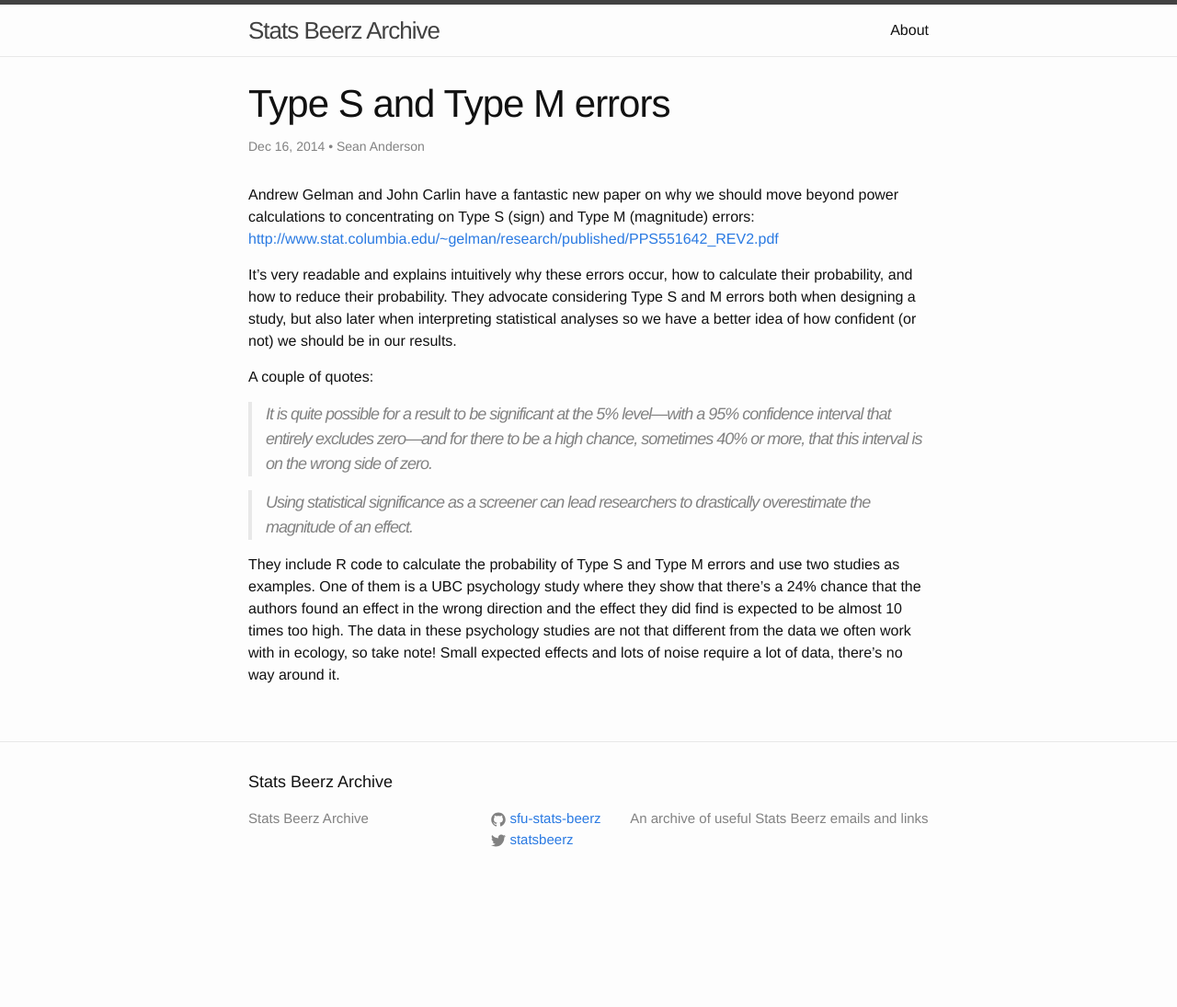
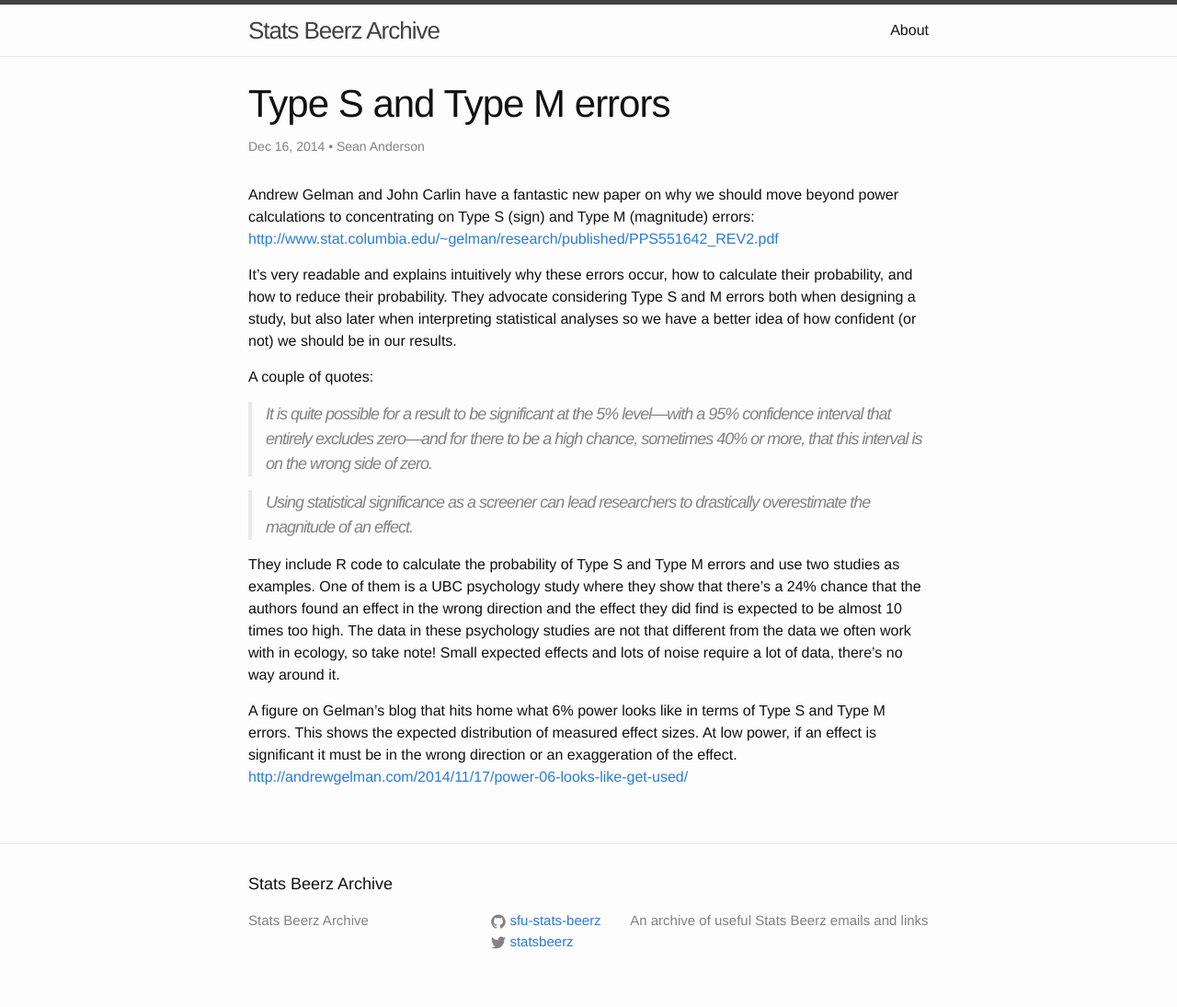
Before and after one commit to sfu-stats-beerz/sfu-stats-beerz.github.io, a Jekyll site: the page built from _posts/2014-12-16-errors.md, in a window 1280 px wide. Shown: the whole page at 92% size. Built offline with Jekyll 4.4.1, drawn with Linux system fonts in a browser that asks for light colours; before the commit the page ends 984 px from its top, so only the background shows below that.

Commit message:
Add to error post

```diff
--- a/_posts/2014-12-16-errors.md
+++ b/_posts/2014-12-16-errors.md
@@ -15,3 +15,6 @@ A couple of quotes:
 > Using statistical significance as a screener can lead researchers to drastically overestimate the magnitude of an effect.
 
 They include R code to calculate the probability of Type S and Type M errors and use two studies as examples. One of them is a UBC psychology study where they show that there's a 24% chance that the authors found an effect in the wrong direction and the effect they did find is expected to be almost 10 times too high. The data in these psychology studies are not that different from the data we often work with in ecology, so take note! Small expected effects and lots of noise require a lot of data, there’s no way around it.
+
+A figure on Gelman's blog that hits home what 6% power looks like in terms of Type S and Type M errors. This shows the expected distribution of measured effect sizes. At low power, if an effect is significant it must be in the wrong direction or an exaggeration of the effect.
+<http://andrewgelman.com/2014/11/17/power-06-looks-like-get-used/>
```
